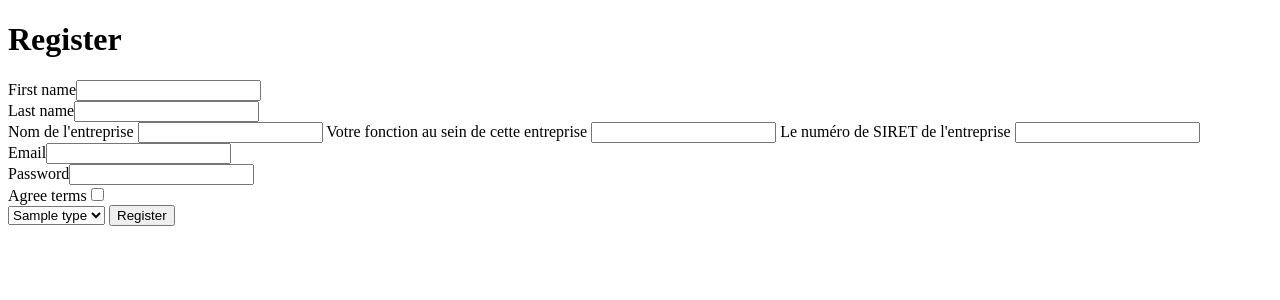
After one commit to VictorSvenn/Brandvisor, a Symfony app: template templates/registration/enterprise.html.twig in a window 1280 px wide. The commit adds this page. Shown: the top 300 px of the page. Run offline with Twig, Linux system fonts and the light colour scheme; the template is opened without the code that fills it: most values are stand-ins (such as "Sample title", 1, 10 or a date in 2020); form fields are guessed from the names that the template uses; some libraries are stand-ins or nearby versions.

Commit message:
création expert / consommateur / entreprise

```diff
--- a/src/Form/RegistrationFormType.php
+++ b/src/Form/RegistrationFormType.php
@@ -43,8 +43,8 @@ class RegistrationFormType extends AbstractType
                     ]),
                 ],
             ])
-            ->add('firstName',null)
-            ->add('lastName',null)
+            ->add('firstName', null)
+            ->add('lastName', null)
         ;
     }
 
--- /dev/null
+++ b/templates/registration/enterprise.html.twig
@@ -0,0 +1,37 @@
+{% extends 'base.html.twig' %}
+
+{% block title %}Register{% endblock %}
+
+{% block body %}
+    {% for flashError in app.flashes('verify_email_error') %}
+        <div class="alert alert-danger" role="alert">{{ flashError }}</div>
+    {% endfor %}
+
+    <h1>Register</h1>
+
+    {{ form_start(registrationForm) }}
+    {{ form_row(registrationForm.firstName) }}
+    {{ form_row(registrationForm.lastName) }}
+    <label>Nom de l'entreprise
+        <input type="text" name="etp_name">
+    </label>
+    <label>Votre fonction au sein de cette entreprise
+        <input type="text" name="contact_function">
+    </label>
+    <label>Le numéro de SIRET de l'entreprise
+        <input type="number" name="SIRET">
+    </label>
+
+    {{ form_row(registrationForm.email) }}
+    {{ form_row(registrationForm.plainPassword, {
+        label: 'Password'
+    }) }}
+    {{ form_row(registrationForm.agreeTerms) }}
+    <select name="type">
+        {% for type in types %}
+            <option value="{{ type.id }}">{{ type.name }}</option>
+        {% endfor %}
+    </select>
+    <button type="submit" class="btn">Register</button>
+    {{ form_end(registrationForm) }}
+{% endblock %}
```
Also changed, not shown: src/Controller/RegistrationController.php (+73 -7 lines), src/Entity/Enterprise.php (+7 -7 lines), src/Entity/Expert.php (+7 -7 lines).
